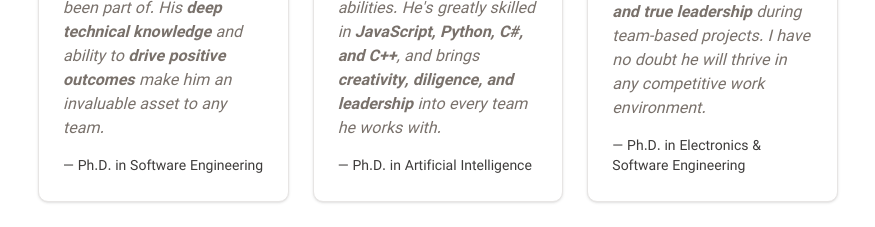
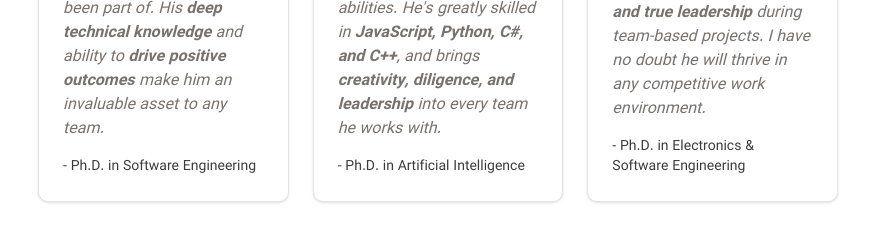
Before and after one commit to abolfazlchaman/next-portfolio, a Next.js app: page /en in a window 1280 px wide. Shown: the part 5660-5887 px from the top of the page, without its empty margins (202-1077 px from the left). Built offline with nearby package versions, Linux system fonts and the light colour scheme.

Commit message:
correct dash

```diff
--- a/components/references/reference-card.tsx
+++ b/components/references/reference-card.tsx
@@ -31,7 +31,7 @@ export function ReferenceCard({ id, dictionary }: ReferenceCardProps) {
                 className='text-muted-foreground italic'
                 dangerouslySetInnerHTML={{ __html: reference.text }}
               />
-              <p className='text-sm font-medium text-foreground/80'>— {reference.by_title}</p>
+              <p className='text-sm font-medium text-foreground/80'>- {reference.by_title}</p>
             </div>
           </div>
         </CardContent>
```
Also changed, not shown: 1 other file (tests, documents, lock files or other folders).
